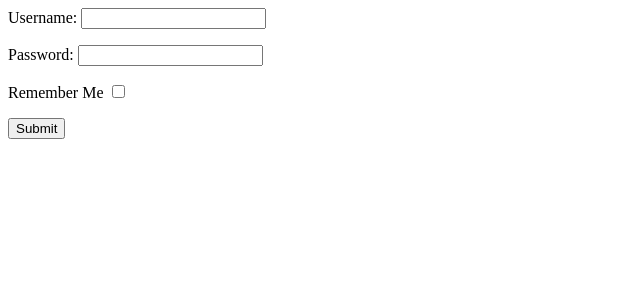
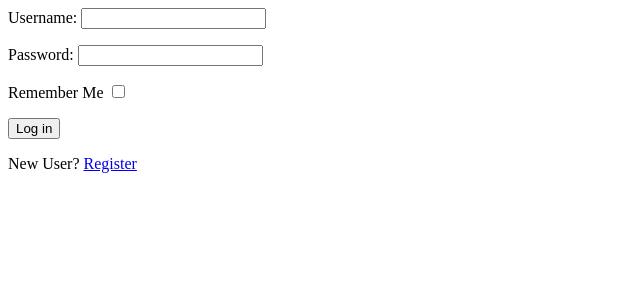
Before and after one commit to lx0hacker/microblog, a Flask app: page /login in a window 1280 px wide. Shown: the top 300 px of the page, without its empty margins (0-640 px from the left). Run offline with Flask 2, Linux system fonts and the light colour scheme.

Commit message:
chapter5

```diff
--- a/app/forms.py
+++ b/app/forms.py
@@ -1,9 +1,25 @@
 from flask_wtf import FlaskForm
 from wtforms import StringField,PasswordField,BooleanField,SubmitField
-from wtforms.validators import DataRequired
+from wtforms.validators import DataRequired,Email,EqualTo,ValidationError
+from app.models import User,Post
 
 class LoginForm(FlaskForm):
     username = StringField('Username: ',validators=[DataRequired()])
     password = PasswordField('Password: ',validators=[DataRequired()])
     remember_me = BooleanField('Remember Me')
-    submit = SubmitField('Submit')
+    submit = SubmitField('Log in')
+
+class RegisterForm(FlaskForm):
+    username = StringField('username: ',validators=[DataRequired()])
+    email = StringField('email: ',validators=[DataRequired(),Email()])
+    password = PasswordField('password: ',validators=[DataRequired()])
+    password2 = PasswordField('comfirm password: ',validators=[DataRequired(),EqualTo('password')])
+    submit = SubmitField('Register')
+    def validate_username(self,username):
+        user = User.query.filter_by(username=username.data).first()
+        if user is not None:
+            raise ValidationError('Please use different username !!')
+    def validate_email(self,email):
+        email = User.query.filter_by(email=email.data).first()
+        if email is not None:
+            raise ValidationError('Please use different email !!')
--- a/app/routes.py
+++ b/app/routes.py
@@ -1,9 +1,9 @@
 #!/usr/bin/env python
 #-*- coding:utf-8-*-
 
-from app import app
+from app import app,db
 from flask import render_template,flash,redirect,url_for,request
-from app.forms import LoginForm
+from app.forms import LoginForm,RegisterForm
 from flask_login import current_user,login_user,login_required,logout_user
 from urllib.parse import urlparse
 from app.models import User,Post
@@ -42,3 +42,18 @@ def login():
 def logout():
     logout_user()
     return redirect(url_for('index'))
+
+@app.route('/register',methods=['GET','POST'])
+def register():
+    if current_user.is_authenticated:
+        return redirect(url_for('index'))
+
+    form = RegisterForm()
+    if form.validate_on_submit():
+        user = User(username=form.username.data,email=form.email.data)
+        user.set_password(form.password.data)
+        db.session.add(user)
+        db.session.commit()
+        flash('Congratulation! You are now a register user!!!')
+        return redirect(url_for('login'))
+    return render_template('register.html',form=form,title='Register')
--- a/app/templates/login.html
+++ b/app/templates/login.html
@@ -22,6 +22,9 @@
             <p>
                 {{ form.submit(class_='submit') }}
             </p>
+            <p>
+                New User? <a href="{{ url_for('register')}}">Register</a>
+            </p>
         </form>
     </body>
 </html>
```
Also changed, not shown: app/templates/register.html (added, +36 -0 lines), test/demo1.py (deleted, +0 -9 lines), README.md.
